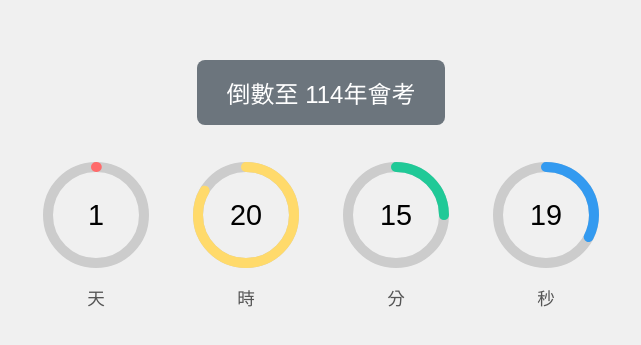
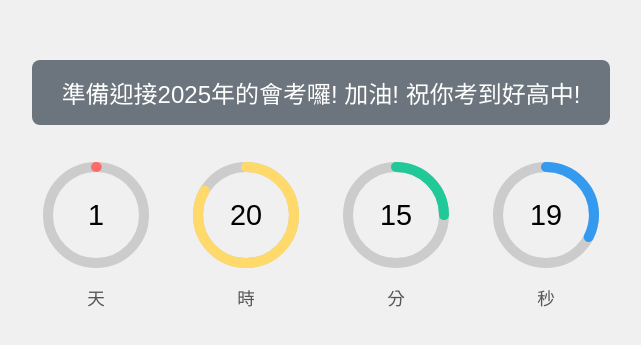
Before and after one commit to colacat878787/aviprofile, a plain HTML site: page index.html in a window 1280 px wide. Shown: the part 215-560 px from the top of the page, without its empty margins (319-960 px from the left). Drawn offline with Linux system fonts and the light colour scheme.

Commit message:
Update index.html

```diff
--- a/index.html
+++ b/index.html
@@ -167,7 +167,7 @@
             const examEndFinal = examEndDay2;
 
             let timeDiff;
-            let titleText = '倒數至 114年會考';
+            let titleText = '準備迎接2025年的會考囉! 加油! 祝你考到好高中!';
 
             if (now >= examStartDay1 && now < examEndDay1) {
                 titleText = '正在進行考試 (第一天)';
```
